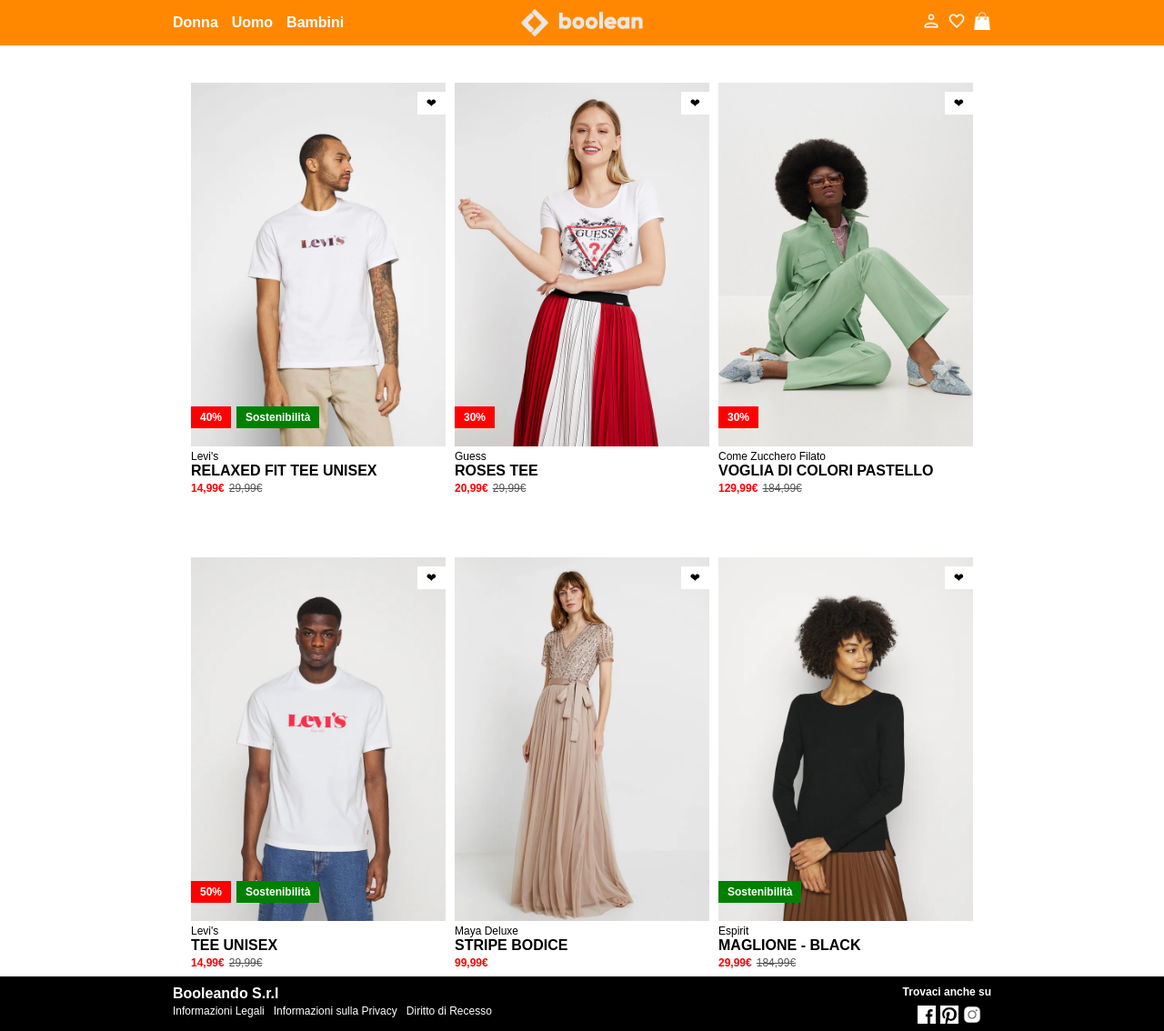
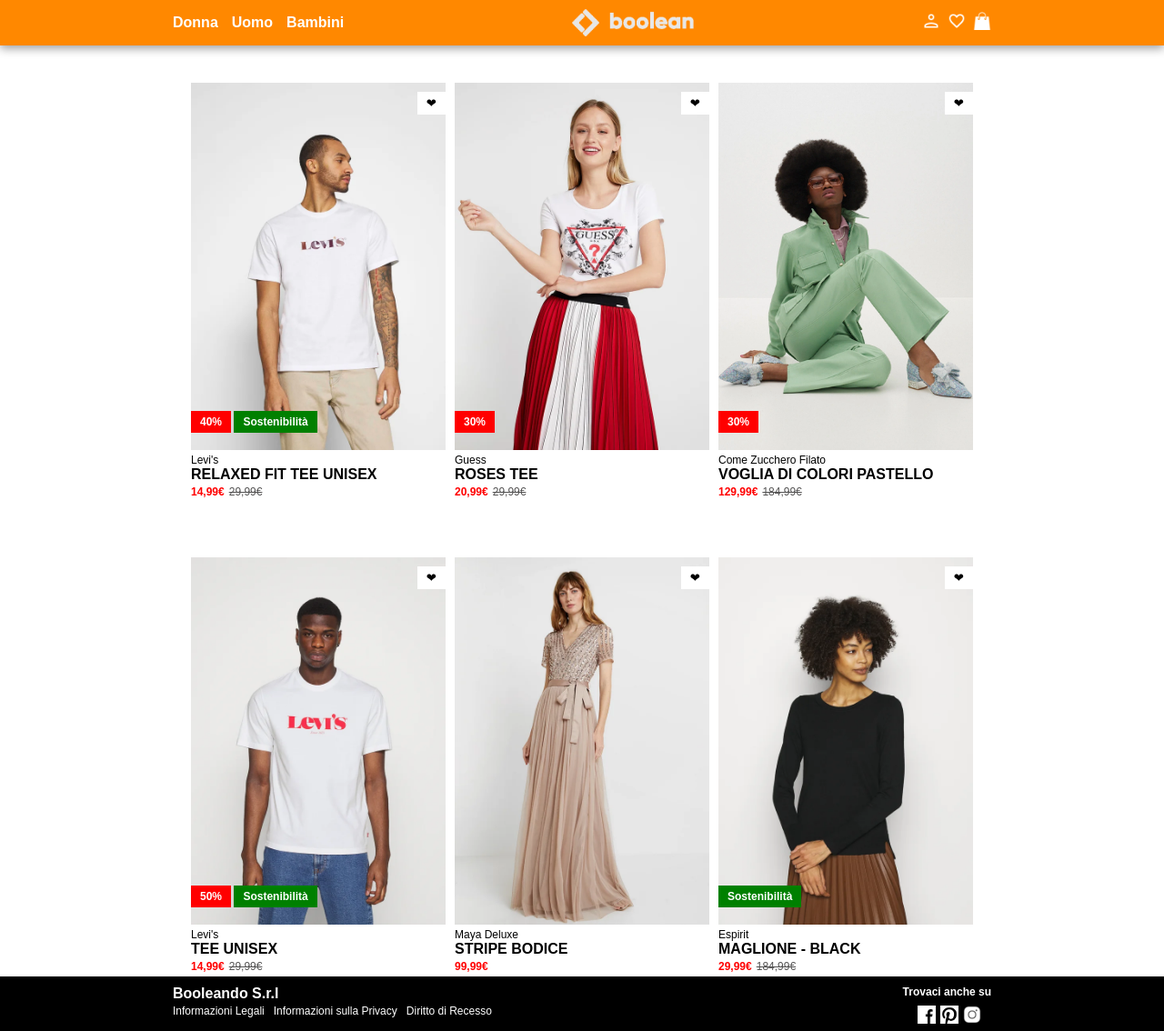
Before and after one commit to GiuliaSetti/html-css-boolando, a plain HTML site: page index.html in a window 1280 px wide. Shown: the whole page at 91% size. Drawn offline with Linux system fonts and the light colour scheme.

Commit message:
correzione: fixed badges + style shadow psfixed

```diff
--- a/css/style.css
+++ b/css/style.css
@@ -26,11 +26,14 @@
 
     /* test */
     width: 100%;
-    height: 50px;
 
     position: fixed;
+    top: 0;
+    right: 0;
 
     z-index: 1;
+
+    box-shadow: 0 3px 10px rgba(0, 0, 0, 0.4);
 }
 
 .navbar{
@@ -42,9 +45,9 @@
 }
 
 /* test */
-.navbar div{
+/* .navbar div{
     width: 20%;
-}
+} */
 
 
 /* links */
@@ -118,7 +121,6 @@
 
 .card img{
     width: 100%;
-    height: 100%;
 }
 
 .hoverimg{
@@ -136,29 +138,25 @@
 /* badges */
 
 
-.badge{
+.badges{
     color: white;
 
     font-size: 12px;
     font-weight: bold;
+    position: absolute;
+    bottom: 20px;
+    left: 0;
+}
 
+.badge{
     padding: 5px 10px;
 }
 
-
 .discount{
-    position: absolute;
-    bottom: 20px;
-    left: 0;
-
     background-color: red;
 }
 
 .eco{
-    position: absolute;
-    bottom: 20px;
-    left: 50px;
-
     background-color: green;
 }
 
--- a/index.html
+++ b/index.html
@@ -82,8 +82,11 @@
 
                         <!-- sconto -->
                         <!-- sostenibilità -->
+                        <div class="badges">
                             <span class="badge discount">40%</span>
                             <span class="badge eco">Sostenibilità</span>
+                        </div>
+
 
 
                         <div class="img-decription">
@@ -103,7 +106,9 @@
 
                         <button class="heart">&#10084;</button>
 
+                        <div class="badges">
                             <span class="badge discount">30%</span>
+                        </div>
 
                         <div class="img-decription">
                             <div class="label">Guess</div>
@@ -122,7 +127,9 @@
 
                         <button class="heart">&#10084;</button>
 
+                        <div class="badges">
                             <span class="badge discount">30%</span>
+                        </div>
 
                         <div class="img-decription">
                             <div class="label">Come Zucchero Filato</div>
@@ -152,8 +159,10 @@
 
                         <!-- sconto -->
                         <!-- sostenibilità -->
+                        <div class="badges">
                             <span class="badge discount">50%</span>
                             <span class="badge eco">Sostenibilità</span>
+                        </div>
 
 
                         <div class="img-decription">
@@ -191,7 +200,9 @@
 
                         <button class="heart">&#10084;</button>
 
-                        <span class="badge ecoleft">Sostenibilità</span>
+                        <div class="badges">
+                            <span class="badge eco">Sostenibilità</span>
+                        </div>
 
                         <div class="img-decription">
                             <div class="label">Espirit</div>
```
Lines whose indentation alone changed are shown as unchanged.
